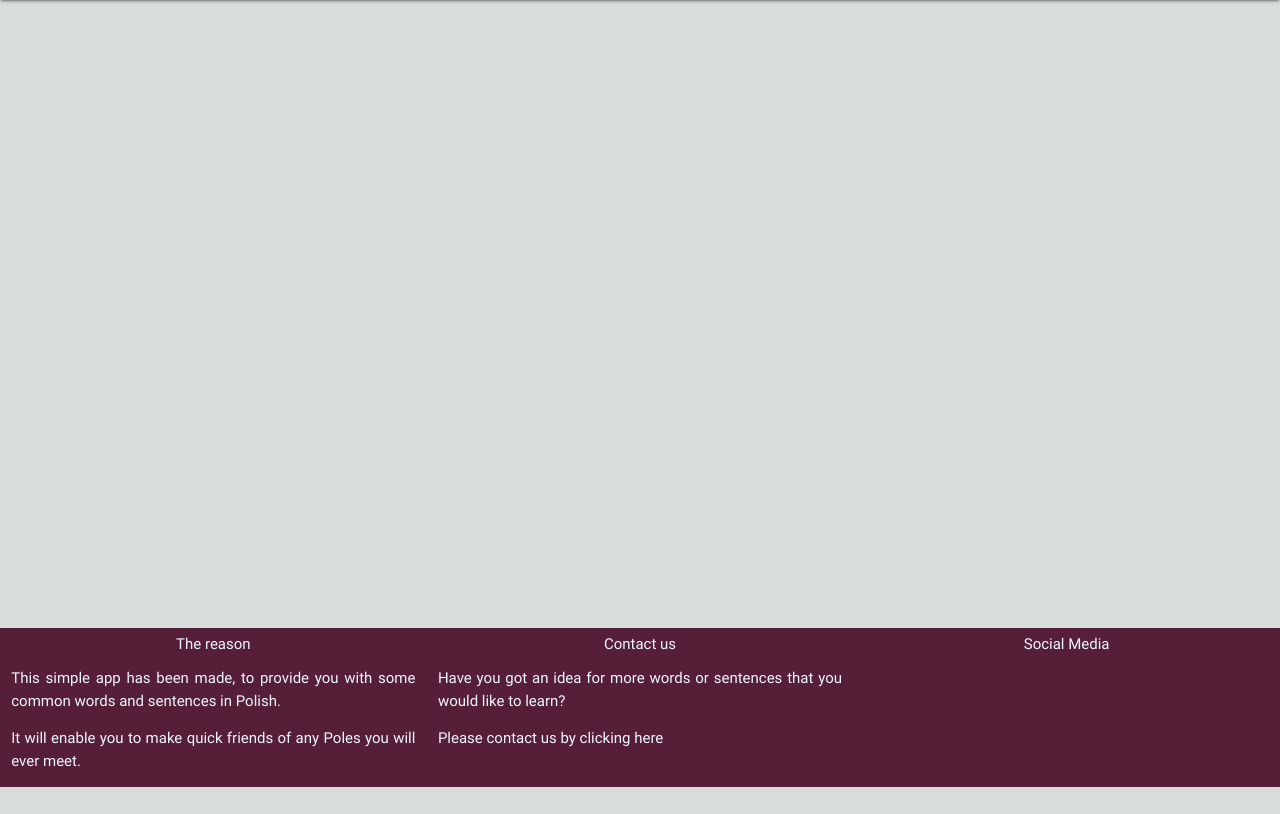
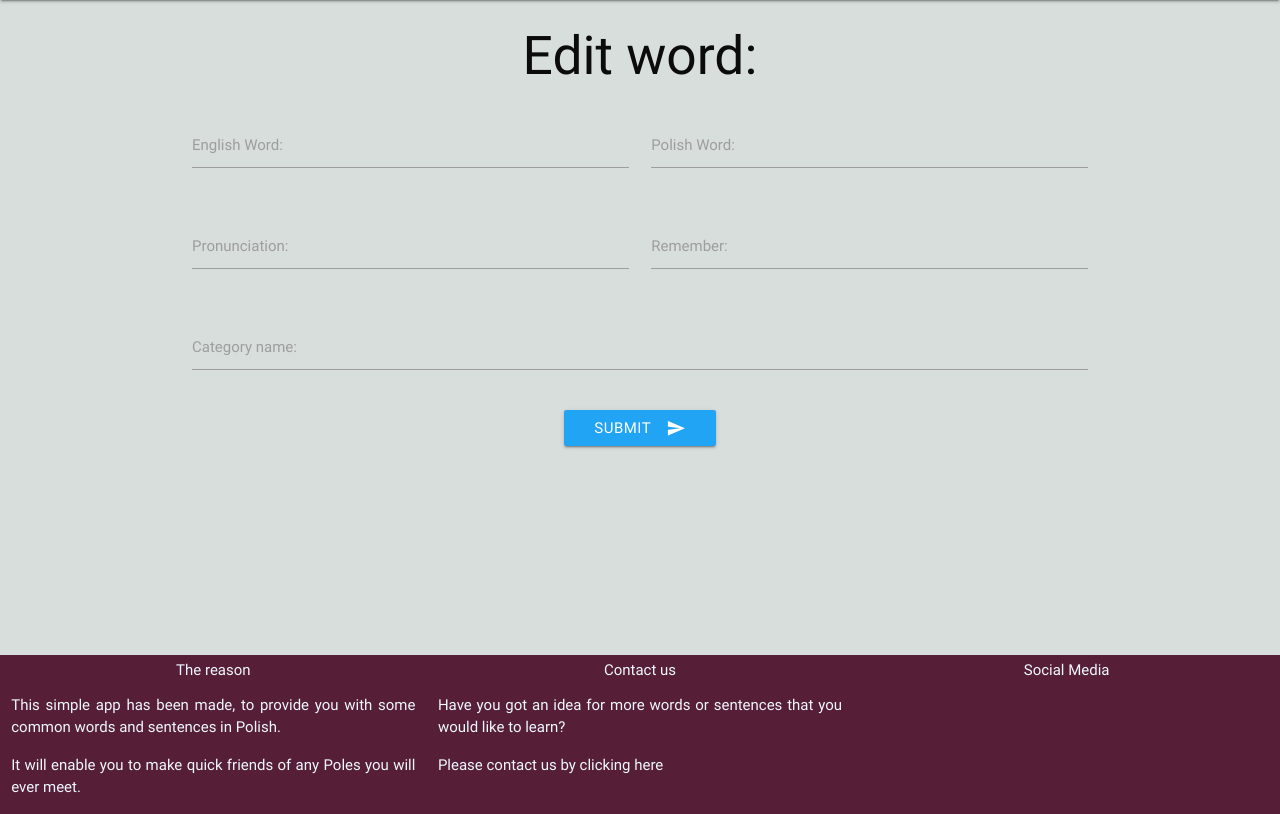
Before and after one commit to MrColorado35/pol_speak, a Flask app: template templates/edit_word.html in a window 1280 px wide. Shown: the part 64-878 px from the top of the page. Before the commit the page ends 851 px from the top, so only its background shows below. Run offline with Flask 2, Linux system fonts and the light colour scheme; the template is opened without the code that fills it, so the values that code supplies are empty; some libraries are stand-ins or nearby versions; some web fonts are replaced.

Commit message:
add edit word functionality

```diff
--- a/app.py
+++ b/app.py
@@ -43,9 +43,11 @@ def insert_word():
     return redirect(url_for('all_words'))
 
 
-@app.route('/edit_word.html')
-def edit_word():
-    return render_template("edit_word.html")
+@app.route('/edit_word.html/<word_id>')
+def edit_word(word_id):
+    the_word = mongo.db.words.find_one({'_id': ObjectId(word_id)})
+
+    return render_template("edit_word.html", word=the_word)
 
 @app.route('/delete_word.html')
 def delete_word():
--- a/templates/admin.html
+++ b/templates/admin.html
@@ -12,11 +12,7 @@
         <a href="{{url_for('add_word')}}"><div class="collapsible-header">
         <i class="material-icons">add_box</i>Add new word</div>
         </a>    </li>
-    <li>
-        <a href="{{url_for('edit_word')}}"><div class="collapsible-header">
-        <i class="material-icons">edit</i>Edit word</div>
-        </a>
-    </li>
+
   </ul>
 
 
--- a/templates/all_words.html
+++ b/templates/all_words.html
@@ -9,7 +9,7 @@
     </div> -->
        <li>
       <div class="collapsible-header ">
-            <a class="waves-effect waves-light col s3 bg-blue btn">EDIT</a>
+            <a href="{{url_for('edit_word', word_id=word._id)}}" class="waves-effect waves-light col s3 bg-blue btn">EDIT</a>
             <p class=" center col s6">
              {{ word.eng }}
             </p>
--- a/templates/edit_word.html
+++ b/templates/edit_word.html
@@ -1,5 +1,41 @@
 {% extends 'base.html' %}
 {% block content %}
 
+<h2 class="center">Edit word:</h2>
+ <div class="row">
+    <form action="{{ url_for('insert_word') }}" method="POST" class="col s12">
+      <div class="row">
+        <div class="input-field col s12 m6">
+          <input id="english_word" name="eng" type="text" class="validate" value="{{word.eng}}">
+          <label for="english_word">English Word: </label>
+        </div>
+        <div class="input-field col s12 m6">
+          <input id="polish_word" name="pol" type="text" class="validate" value="{{word.pol}}">
+          <label for="polish_word">Polish Word: </label>
+        </div>
+      </div>
+      <div class="row">
+        <div class="input-field col s12 m6">
+          <input id="pronunciation" name="read" type="text" class="validate" value="{{word.read}}">
+          <label for="pronunciation">Pronunciation: </label>
+        </div>
+        <div class="input-field col s12 m6">
+          <input id="explaination" name="explaination" type="text" class="validate" value="{{word.explaination}}">
+          <label for="explaination">Remember: </label>
+        </div>
+      </div>
+       <div class="row">
+        <div class="input-field col s12">
+          <input id="category" name="cat_name" type="text" class="validate" value="{{word.cat_name}}">
+          <label for="category">Category name: </label>
+        </div>
+       </div>
+       <div class="row center">
+            <button class="btn waves-effect waves-light bg-blue" type="submit" >Submit
+            <i class="material-icons right">send</i>
+            </button>
+        </div>
+    </form>
+  </div>
 
 {% endblock %}
```
Also changed, not shown: 1 other file.
